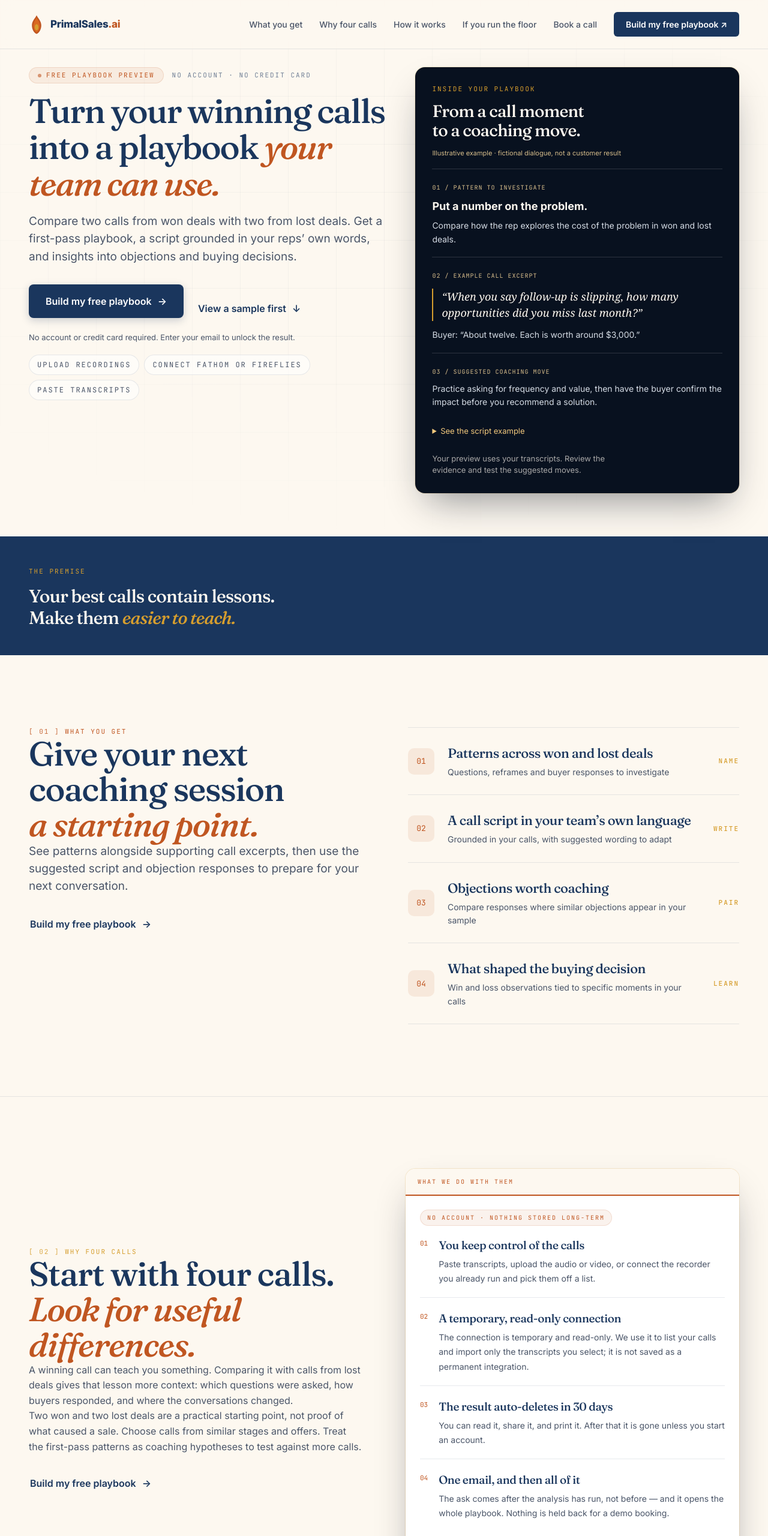
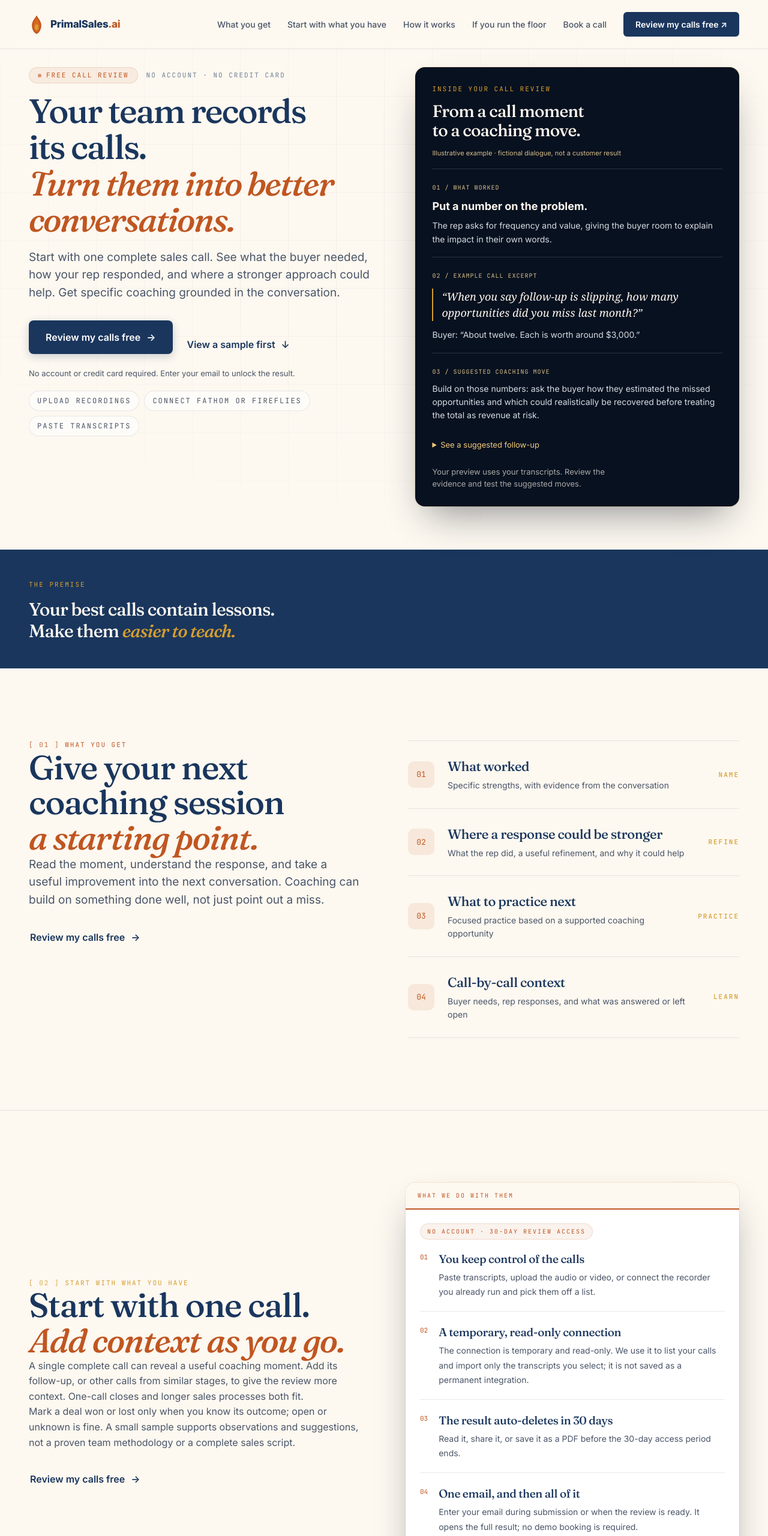
Before and after one commit to Primal-Sales-Platform/primal-sales, a website: page playbook.html in a window 1280 px wide. Shown: the top 2560 px of the page at 60% size. Drawn offline with Linux system fonts and the light colour scheme.

Commit message:
Align landing copy with free call review funnel

```diff
--- a/playbook.html
+++ b/playbook.html
@@ -10,8 +10,8 @@
 <meta name="viewport" content="width=device-width, initial-scale=1.0">
 <link rel="icon" href="/favicon.svg" type="image/svg+xml">
 <link rel="apple-touch-icon" href="/apple-touch-icon.png">
-<title>Free Sales Playbook Preview | PrimalSales.ai</title>
-<meta name="description" content="Compare two calls from won deals with two from lost deals. Build a free first-pass sales playbook, a call script, and objection insights from your team’s calls.">
+<title>Free AI Sales Call Review | PrimalSales.ai</title>
+<meta name="description" content="Get a free AI review of your sales calls. See what worked, where a response could be stronger, and what to practice next. Start with one complete call.">
 <link rel="stylesheet" href="/primal.css">
 <!-- primal.css loads Fraunces WITHOUT the italic axis. This page leans on
      italic <em> in every headline, so without this the browser synthesises a
@@ -490,15 +490,11 @@
 <meta property="og:type" content="website">
 <meta property="og:site_name" content="PrimalSales.ai">
 <meta property="og:url" content="https://primalsales.ai/playbook">
-<meta property="og:title" content="Free Sales Playbook Preview — PrimalSales.ai">
-<meta property="og:description" content="Compare two calls from won deals with two from lost deals. Build a free first-pass playbook, a call script, and objection insights grounded in your team’s calls.">
-<meta property="og:image" content="https://primalsales.ai/og-playbook.png">
-<meta property="og:image:width" content="1200">
-<meta property="og:image:height" content="630">
-<meta name="twitter:card" content="summary_large_image">
-<meta name="twitter:title" content="Free Sales Playbook Preview — PrimalSales.ai">
-<meta name="twitter:description" content="Compare two calls from won deals with two from lost deals. Build a free first-pass playbook, a call script, and objection insights grounded in your team’s calls.">
-<meta name="twitter:image" content="https://primalsales.ai/og-playbook.png">
+<meta property="og:title" content="Free AI Sales Call Review — PrimalSales.ai">
+<meta property="og:description" content="Start with one complete sales call. See what worked, where a response could be stronger, and what to practice next.">
+<meta name="twitter:card" content="summary">
+<meta name="twitter:title" content="Free AI Sales Call Review — PrimalSales.ai">
+<meta name="twitter:description" content="Start with one complete sales call. See what worked, where a response could be stronger, and what to practice next.">
 </head>
 <body>
 <div class="rc">
@@ -517,7 +513,7 @@
     <button class="rc-menu" id="rcMenu" aria-label="Menu" aria-expanded="false" aria-controls="rcNav">&#9776;</button>
     <div class="nav-links" id="rcNav" data-open="false">
       <a href="#what-you-get" class="nav-link">What you get</a>
-      <a href="#the-ask" class="nav-link">Why four calls</a>
+      <a href="#the-ask" class="nav-link">Start with what you have</a>
       <a href="#how-it-works" class="nav-link">How it works</a>
       <a href="#managers" class="nav-link">If you run the floor</a>
       <!-- Two exits, deliberately unequal. The tool is the page's job; the
@@ -525,30 +521,23 @@
            have to scroll to the footer to find one. Same order, same weight
            split, everywhere on the page. -->
       <a href="https://go.primalsales.ai/booking" data-cta="nav-playbook-booking" class="nav-link">Book a call</a>
-      <a href="https://app.primalsales.ai/playbook-preview" target="_blank" rel="noopener" data-cta="nav-playbook-build" class="nav-cta">Build my free playbook &#8599;</a>
+      <a href="https://app.primalsales.ai/playbook-preview" target="_blank" rel="noopener" data-cta="nav-playbook-build" class="nav-cta">Review my calls free &#8599;</a>
     </div>
   </nav>
 
   <!-- ================= HERO ================= -->
-  <!-- The headline sells the artifact, not the process — the reader is buying a
-       document, not an upload flow. And it names the COMPARISON, because the
-       comparison is the whole mechanism: the tool needs won calls AND lost ones
-       (2 of each), so a headline promising "upload a winning call" would set up
-       an ask the reader only discovers at the gate. The ask is stated in the
-       chips below the fold-line instead, where it qualifies rather than
-       ambushes. -->
   <section class="rc-hero">
     <div class="rc-hero-mesh" aria-hidden="true"></div>
 
     <div class="rc-hero-copy" style="position: relative;">
       <div style="display:flex;align-items:center;gap:14px;flex-wrap:wrap;">
-        <span class="rc-pill"><i></i>Free playbook preview</span>
+        <span class="rc-pill"><i></i>Free call review</span>
         <span class="rc-eyebrow-mono">No account &middot; no credit card</span>
       </div>
-      <h1 class="rc-hero-h1">Turn your winning calls into a playbook <em>your team can use.</em></h1>
-      <p class="rc-lead" style="max-width:620px;">Compare two calls from won deals with two from lost deals. Get a first-pass playbook, a script grounded in your reps&rsquo; own words, and insights into objections and buying decisions.</p>
+      <h1 class="rc-hero-h1">Your team records its calls.<br><em>Turn them into better conversations.</em></h1>
+      <p class="rc-lead" style="max-width:620px;">Start with one complete sales call. See what the buyer needed, how your rep responded, and where a stronger approach could help. Get specific coaching grounded in the conversation.</p>
       <div class="rc-cta-row">
-        <a href="https://app.primalsales.ai/playbook-preview" target="_blank" rel="noopener" data-cta="hero-playbook-build" class="rc-btn">Build my free playbook <span aria-hidden="true">&rarr;</span></a>
+        <a href="https://app.primalsales.ai/playbook-preview" target="_blank" rel="noopener" data-cta="hero-playbook-build" class="rc-btn">Review my calls free <span aria-hidden="true">&rarr;</span></a>
         <a href="#sample-playbook" data-cta="hero-what-you-get" class="rc-btn-quiet">View a sample first <span aria-hidden="true">&darr;</span></a>
       </div>
       <p class="rc-hero-assurance">No account or credit card required. Enter your email to unlock the result.</p>
@@ -558,14 +547,14 @@
     </div>
 
     <div class="rc-hero-visual" id="sample-playbook">
-      <article class="rc-card rc-sample" aria-label="Illustrative playbook sample">
-        <div class="rc-card-kicker">Inside your playbook</div>
+      <article class="rc-card rc-sample" aria-label="Illustrative call review sample">
+        <div class="rc-card-kicker">Inside your call review</div>
         <h3>From a call moment<br>to a coaching move.</h3>
         <p class="rc-sample-disclosure">Illustrative example · fictional dialogue, not a customer result</p>
         <div class="rc-sample-block">
-          <span class="rc-sample-label">01 / Pattern to investigate</span>
+          <span class="rc-sample-label">01 / What worked</span>
           <h4>Put a number on the problem.</h4>
-          <p>Compare how the rep explores the cost of the problem in won and lost deals.</p>
+          <p>The rep asks for frequency and value, giving the buyer room to explain the impact in their own words.</p>
         </div>
         <div class="rc-sample-block rc-sample-quote">
           <span class="rc-sample-label">02 / Example call excerpt</span>
@@ -574,11 +563,11 @@
         </div>
         <div class="rc-sample-block">
           <span class="rc-sample-label">03 / Suggested coaching move</span>
-          <p>Practice asking for frequency and value, then have the buyer confirm the impact before you recommend a solution.</p>
+          <p>Build on those numbers: ask the buyer how they estimated the missed opportunities and which could realistically be recovered before treating the total as revenue at risk.</p>
         </div>
         <details class="rc-sample-more">
-          <summary>See the script example</summary>
-          <p><strong>Suggested script:</strong> “What does that cost your team in a typical month?” Adapt the question to your own voice.</p>
+          <summary>See a suggested follow-up</summary>
+          <p><strong>Try asking:</strong> “Of those twelve opportunities, how many do you think you could realistically have won with timely follow-up?”</p>
         </details>
         <div class="rc-card-foot"><span class="note">Your preview uses your transcripts. Review the evidence and test the suggested moves.</span></div>
       </article>
@@ -600,58 +589,54 @@
     <div>
       <div class="rc-marker"><b>[ 01 ]</b> What you get</div>
       <h2 class="rc-h2">Give your next coaching session<br><em style="color:var(--deep-orange);">a starting point.</em></h2>
-      <p class="rc-lead">See patterns alongside supporting call excerpts, then use the suggested script and objection responses to prepare for your next conversation.</p>
-      <a href="https://app.primalsales.ai/playbook-preview" target="_blank" rel="noopener" data-cta="whatyouget-playbook-build" class="rc-btn-quiet">Build my free playbook <span aria-hidden="true">&rarr;</span></a>
+      <p class="rc-lead">Read the moment, understand the response, and take a useful improvement into the next conversation. Coaching can build on something done well, not just point out a miss.</p>
+      <a href="https://app.primalsales.ai/playbook-preview" target="_blank" rel="noopener" data-cta="whatyouget-playbook-build" class="rc-btn-quiet">Review my calls free <span aria-hidden="true">&rarr;</span></a>
     </div>
     <div class="rc-rows">
       <div class="rc-row">
         <span class="n">01</span>
         <div style="flex:1;">
-          <h3>Patterns across won and lost deals</h3>
-          <p>Questions, reframes and buyer responses to investigate</p>
+          <h3>What worked</h3>
+          <p>Specific strengths, with evidence from the conversation</p>
         </div>
         <strong class="verb">Name</strong>
       </div>
       <div class="rc-row">
         <span class="n">02</span>
         <div style="flex:1;">
-          <h3>A call script in your team&rsquo;s own language</h3>
-          <p>Grounded in your calls, with suggested wording to adapt</p>
+          <h3>Where a response could be stronger</h3>
+          <p>What the rep did, a useful refinement, and why it could help</p>
         </div>
-        <strong class="verb">Write</strong>
+        <strong class="verb">Refine</strong>
       </div>
       <div class="rc-row">
         <span class="n">03</span>
         <div style="flex:1;">
-          <h3>Objections worth coaching</h3>
-          <p>Compare responses where similar objections appear in your sample</p>
+          <h3>What to practice next</h3>
+          <p>Focused practice based on a supported coaching opportunity</p>
         </div>
-        <strong class="verb">Pair</strong>
+        <strong class="verb">Practice</strong>
       </div>
       <div class="rc-row">
         <span class="n">04</span>
         <div style="flex:1;">
-          <h3>What shaped the buying decision</h3>
-          <p>Win and loss observations tied to specific moments in your calls</p>
+          <h3>Call-by-call context</h3>
+          <p>Buyer needs, rep responses, and what was answered or left open</p>
         </div>
         <strong class="verb">Learn</strong>
       </div>
     </div>
   </section>
 
-  <!-- ================= 02 · WHY FOUR CALLS ================= -->
-  <!-- This section exists because the ask is the one thing that could lose a
-       reader who otherwise wants the artifact. Hiding it until the upload gate
-       would convert a few more clicks and burn them at the door. Stating why
-       it is four turns the friction into the reason to trust the output. -->
+  <!-- ================= 02 · START WITH ONE CALL ================= -->
   <section id="the-ask" style="border-top:1px solid var(--border);">
     <div class="rc-sec rc-grid2" style="align-items:center;gap:72px;">
       <div>
-        <div class="rc-marker gold"><b>[ 02 ]</b> Why four calls</div>
-        <h2 class="rc-h2">Start with four calls.<br><em style="color:var(--deep-orange);">Look for useful differences.</em></h2>
-        <p style="font-size:var(--fs-body);line-height:var(--lh-body);color:var(--slate);max-width:var(--measure);">A winning call can teach you something. Comparing it with calls from lost deals gives that lesson more context: which questions were asked, how buyers responded, and where the conversations changed.</p>
-        <p style="font-size:var(--fs-body);line-height:var(--lh-body);color:var(--slate);max-width:var(--measure);">Two won and two lost deals are a practical starting point, not proof of what caused a sale. Choose calls from similar stages and offers. Treat the first-pass patterns as coaching hypotheses to test against more calls.</p>
-        <a href="https://app.primalsales.ai/playbook-preview" target="_blank" rel="noopener" data-cta="ask-playbook-build" class="rc-btn-quiet">Build my free playbook <span aria-hidden="true">&rarr;</span></a>
+        <div class="rc-marker gold"><b>[ 02 ]</b> Start with what you have</div>
+        <h2 class="rc-h2">Start with one call.<br><em style="color:var(--deep-orange);">Add context as you go.</em></h2>
+        <p style="font-size:var(--fs-body);line-height:var(--lh-body);color:var(--slate);max-width:var(--measure);">A single complete call can reveal a useful coaching moment. Add its follow-up, or other calls from similar stages, to give the review more context. One-call closes and longer sales processes both fit.</p>
+        <p style="font-size:var(--fs-body);line-height:var(--lh-body);color:var(--slate);max-width:var(--measure);">Mark a deal won or lost only when you know its outcome; open or unknown is fine. A small sample supports observations and suggestions, not a proven team methodology or a complete sales script.</p>
+        <a href="https://app.primalsales.ai/playbook-preview" target="_blank" rel="noopener" data-cta="ask-playbook-build" class="rc-btn-quiet">Review my calls free <span aria-hidden="true">&rarr;</span></a>
       </div>
 
       <div class="rc-panel">
@@ -660,7 +645,7 @@
         </div>
         <div class="rc-panel-body">
           <div style="display:inline-flex;margin-bottom:18px;">
-            <span class="rc-badge">No account &middot; nothing stored long-term</span>
+            <span class="rc-badge">No account &middot; 30-day review access</span>
           </div>
           <div class="rc-proof">
             <div class="rc-proof-item">
@@ -681,14 +666,14 @@
               <span class="n">03</span>
               <div>
                 <b>The result auto-deletes in 30 days</b>
-                <small>You can read it, share it, and print it. After that it is gone unless you start an account.</small>
+                <small>Read it, share it, or save it as a PDF before the 30-day access period ends.</small>
               </div>
             </div>
             <div class="rc-proof-item">
               <span class="n">04</span>
               <div>
                 <b>One email, and then all of it</b>
-                <small>The ask comes after the analysis has run, not before &mdash; and it opens the whole playbook. Nothing is held back for a demo booking.</small>
+                <small>Enter your email during submission or when the review is ready. It opens the full result; no demo booking is required.</small>
               </div>
             </div>
           </div>
@@ -704,7 +689,7 @@
     <div class="rc-sec rc-grid2" style="position:relative;gap:72px;">
       <div>
         <span class="rc-pill gold"><i></i>Three simple steps</span>
-        <h2>Four calls in.<br>A <em>playbook out.</em></h2>
+        <h2>Your calls in.<br>Useful <em>coaching out.</em></h2>
         <p class="body" style="font-size:var(--fs-body);line-height:var(--lh-body);max-width:var(--measure);">Have transcripts ready? Add them straight away. Audio and video need transcription first, so processing time depends on the files and call length.</p>
         <p class="body" style="font-size:var(--fs-body);line-height:var(--lh-body);max-width:var(--measure);">There is no signup in the way, no demo before the deliverable, and nothing to install.</p>
         <p class="body" style="font-size:var(--fs-body);line-height:var(--lh-body);max-width:var(--measure);margin-bottom:0;">You read the output and decide for yourself whether we understand your sale.</p>
@@ -721,14 +706,14 @@
           <span class="n">02</span>
           <div>
             <b>Label the deal outcomes and call stages</b>
-            <small>Choose calls from two deals that eventually closed won and two that closed lost. Then identify each call&rsquo;s stage, such as discovery or close.</small>
+            <small>Choose the stage of each call, such as discovery or proposal, and the eventual deal outcome. If you do not know it, choose open / unknown.</small>
           </div>
         </div>
         <div class="rc-step">
           <span class="n">03</span>
           <div>
-            <b>Build your playbook and unlock the result</b>
-            <small>One address opens the whole thing &mdash; the moves, the script, the objection pairs and the call insights. We email a link so you can return to the result.</small>
+            <b>Analyze your calls and open the review</b>
+            <small>One email address opens the full review: strengths, useful response refinements, coaching and call details. We also send a return link and follow-up emails; you can unsubscribe.</small>
           </div>
         </div>
 
@@ -757,9 +742,9 @@
       <div>
         <p style="font-size:var(--fs-body);line-height:var(--lh-body);color:var(--slate);max-width:var(--measure);">You have shared recordings, shadowed calls and run training sessions. The next challenge is turning those examples into specific behaviors each rep can practice in their own voice.</p>
         <p style="font-size:var(--fs-body);line-height:var(--lh-body);color:var(--slate);max-width:var(--measure);"><strong style="color:var(--navy);font-weight:600;">Give the team something concrete to work on.</strong> Pair a moment from a real call with a question to practice, an objection to rehearse, or a buyer response to listen for.</p>
-        <p style="font-size:var(--fs-body);line-height:var(--lh-body);color:var(--slate);max-width:var(--measure);">Use the won-versus-lost comparison to choose where to start. Review the supporting excerpts yourself, then decide which recommendations fit your sales process.</p>
+        <p style="font-size:var(--fs-body);line-height:var(--lh-body);color:var(--slate);max-width:var(--measure);">Use the specific call moments to choose where to start. Review the supporting excerpts yourself, then decide which recommendations fit your sales process.</p>
         <p class="rc-note" style="margin-top:22px;"><span class="dot" aria-hidden="true">&#9673;</span><span>And it comes back as a document. If the decision is not yours to make, it is the thing you walk into that office holding.</span></p>
-        <a href="https://app.primalsales.ai/playbook-preview" target="_blank" rel="noopener" data-cta="managers-playbook-build" class="rc-btn-quiet" style="margin-top:24px;">Build my free playbook <span aria-hidden="true">&rarr;</span></a>
+        <a href="https://app.primalsales.ai/playbook-preview" target="_blank" rel="noopener" data-cta="managers-playbook-build" class="rc-btn-quiet" style="margin-top:24px;">Review my calls free <span aria-hidden="true">&rarr;</span></a>
       </div>
     </div>
   </section>
@@ -773,10 +758,10 @@
     <div class="rc-fitgrid">
       <h2>For teams ready to turn<br>call reviews into <em>coaching.</em></h2>
       <div>
-        <p class="rc-crit"><b>Especially useful for teams with 3+ closers.</b> Smaller teams and solo sellers can also compare their own won and lost deals.</p>
-        <p class="rc-crit"><b>Calls you can get to.</b> Recorded, transcribed, or written down somewhere &mdash; four of them, two on each side.</p>
-        <p class="rc-crit"><b>A real sale.</b> Discovery, objections, a decision. Choose complete sales conversations with enough detail to compare.</p>
-        <p class="rc-note" style="margin-top:22px;"><span class="dot" aria-hidden="true">&#9673;</span><span>This is the same extraction the platform runs on a whole CRM, pointed at four calls instead. If the preview reads like your sale, the full version reads every won deal you have.</span></p>
+        <p class="rc-crit"><b>Especially useful for teams with 3+ closers.</b> Smaller teams and solo sellers can also review their own calls.</p>
+        <p class="rc-crit"><b>Calls you can get to.</b> Bring a complete transcript or recording, or select calls from a connected recorder.</p>
+        <p class="rc-crit"><b>A real sale.</b> Choose a complete sales conversation. Tell us its stage so a proposal is reviewed in the right context.</p>
+        <p class="rc-note" style="margin-top:22px;"><span class="dot" aria-hidden="true">&#9673;</span><span>This free review is a starting point. With a broader call library and your team&rsquo;s process, the full platform builds your methodology, scripts and training course. One or two calls are not enough to establish that foundation.</span></p>
         <!-- The other free offer. Two doors on the same buyer at different
              moments: this one reads the calls you already won, /recovery reads
              the deals you never closed. Neither page mentioned the other until
@@ -794,13 +779,13 @@
       <div>
         <span class="rc-pill gold"><i></i>Free, no account</span>
         <h2>See it on <em>your own calls.</em></h2>
-        <p class="lead">You don&rsquo;t have to trust a testimonial, and you don&rsquo;t have to sit through a demo. Bring four of your own calls and read what comes back.</p>
+        <p class="lead">You don&rsquo;t have to trust a testimonial, and you don&rsquo;t have to sit through a demo. Start with one of your own calls and read what comes back.</p>
         <p class="guard"><span aria-hidden="true">&#8627;</span><span>One email address opens it. No account, no credit card, no call booked to see it. The result auto-deletes in 30 days.</span></p>
       </div>
 
       <div class="rc-panel dark rc-final-card">
         <div class="rc-panel-head">
-          <span class="tag">Free playbook preview</span>
+          <span class="tag">Free call review</span>
           <span class="meta">app.primalsales.ai</span>
         </div>
         <div class="rc-panel-body" style="padding:22px 24px 28px;">
@@ -809,10 +794,10 @@
             <path d="M50 20 C42 38, 30 48, 30 72 C30 92, 40 110, 50 115 C60 110, 70 92, 70 72 C70 48, 58 38, 50 20 Z" fill="#DD6B20" opacity="0.85"/>
             <ellipse cx="50" cy="82" rx="12" ry="20" fill="#D69E2E"/>
           </svg>
-          <h3>Build my free playbook.</h3>
-          <a href="https://app.primalsales.ai/playbook-preview" target="_blank" rel="noopener" data-cta="final-playbook-build" class="rc-btn orange">Build my free playbook <span aria-hidden="true">&rarr;</span></a>
-          <div class="after">You bring two won calls and two lost ones, and an email address to open the result. You get the playbook, the script, the objection pairs and the call insights &mdash; with a link in your inbox.</div>
-          <p style="margin-top:18px;font-size:13px;line-height:1.6;color:rgba(253,248,240,0.6);">Would rather have a person read it with you? <a href="https://go.primalsales.ai/booking" data-cta="final-playbook-booking" style="color:var(--gold);font-weight:600;">Book a call</a> &mdash; we&rsquo;ll run the same thing on ten of your won deals, live.</p>
+          <h3>Review my calls free.</h3>
+          <a href="https://app.primalsales.ai/playbook-preview" target="_blank" rel="noopener" data-cta="final-playbook-build" class="rc-btn orange">Review my calls free <span aria-hidden="true">&rarr;</span></a>
+          <div class="after">Bring one or more complete calls and an email address. Get a focused review of what worked, where a response could improve, and what to practice next &mdash; with a return link in your inbox.</div>
+          <p style="margin-top:18px;font-size:13px;line-height:1.6;color:rgba(253,248,240,0.6);">Would rather have a person read it with you? <a href="https://go.primalsales.ai/booking" data-cta="final-playbook-booking" style="color:var(--gold);font-weight:600;">Book a call</a> &mdash; we can walk through how Primal fits your sales process.</p>
         </div>
       </div>
     </div>
@@ -823,7 +808,7 @@
       <div class="footer-legal" style="margin-bottom:14px;">
         <a href="/">Home</a>
         <span class="footer-legal-divider"></span>
-        <a href="/playbook">Build your playbook free</a>
+        <a href="/playbook">Review your calls free</a>
         <span class="footer-legal-divider"></span>
         <a href="/pricing">Pricing</a>
         <span class="footer-legal-divider"></span>
@@ -870,7 +855,7 @@
     </div>
   </footer>
 
-  <a class="rc-sticky" href="https://app.primalsales.ai/playbook-preview" target="_blank" rel="noopener" data-cta="sticky-playbook-build">Build my free playbook <span aria-hidden="true">&rarr;</span></a>
+  <a class="rc-sticky" href="https://app.primalsales.ai/playbook-preview" target="_blank" rel="noopener" data-cta="sticky-playbook-build">Review my calls free <span aria-hidden="true">&rarr;</span></a>
 </div>
 
 <script>
```
